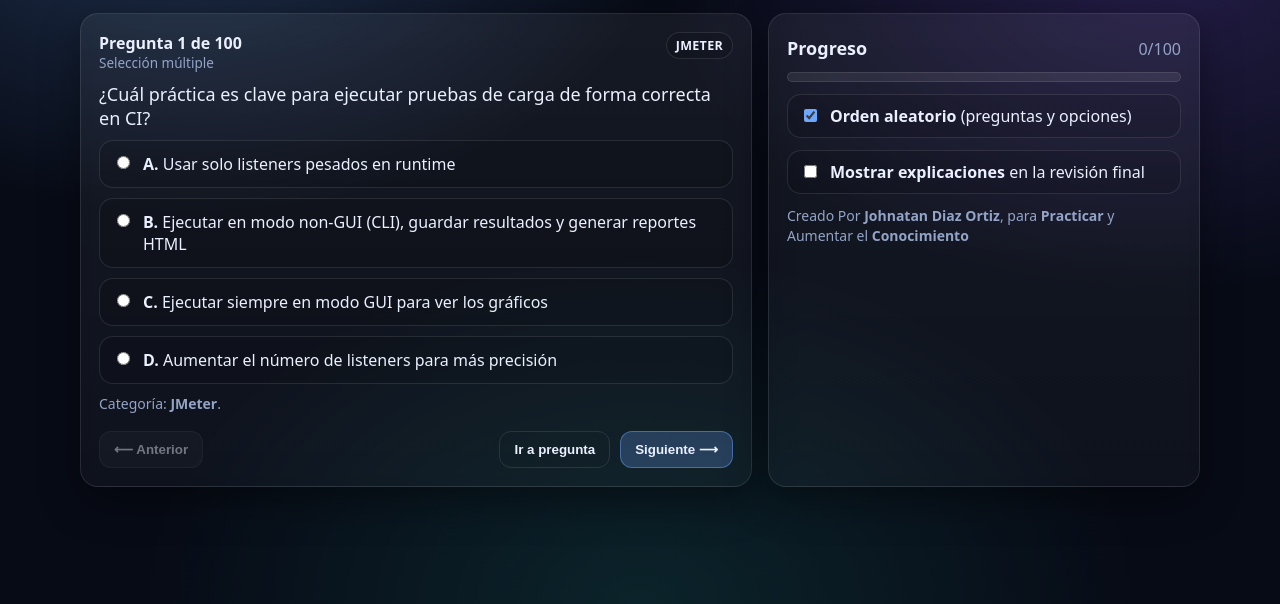
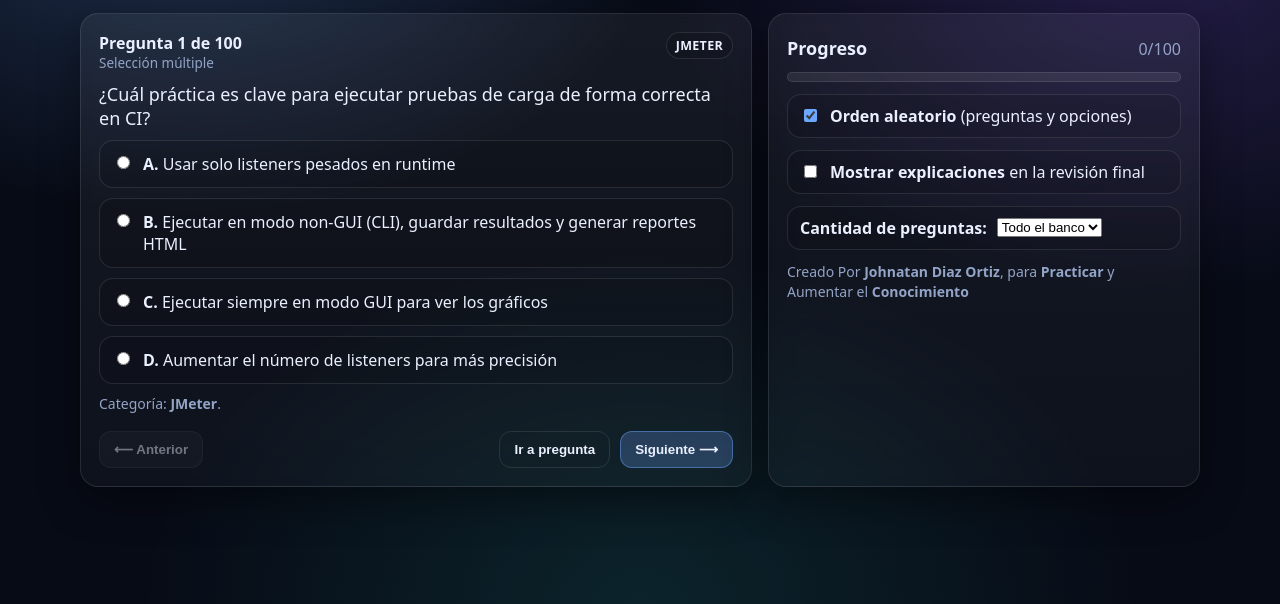
Before and after one commit to escrion/Cuestionario, a plain HTML site: page index.html in a window 1280 px wide. Shown: the part 196-800 px from the top of the page. Drawn offline with Linux system fonts and the light colour scheme.

Commit message:
Add question count selector to quiz
Added a question count selector to the quiz interface.

```diff
--- a/index.html
+++ b/index.html
@@ -48,6 +48,19 @@
           <input type="checkbox" id="showExp" />
           <label for="showExp"><b>Mostrar explicaciones</b> en la revisión final</label>
         </div>
+<!-- NUEVO: Selector de cantidad de preguntas -->
+<div class="toggle">
+  <label for="questionCount"><b>Cantidad de preguntas:</b></label>
+  <select id="questionCount">
+    <option value="10">10</option>
+    <option value="20">20</option>
+    <option value="30">30</option>
+    <option value="40">40</option>
+    <option value="50">50</option>
+    <option value="100">100</option>
+    <option value="9999" selected>Todo el banco</option>
+  </select>
+</div>
 
         <p class="mini" style="margin-top:12px">
           Creado Por <b>Johnatan Diaz Ortiz</b>,
```
